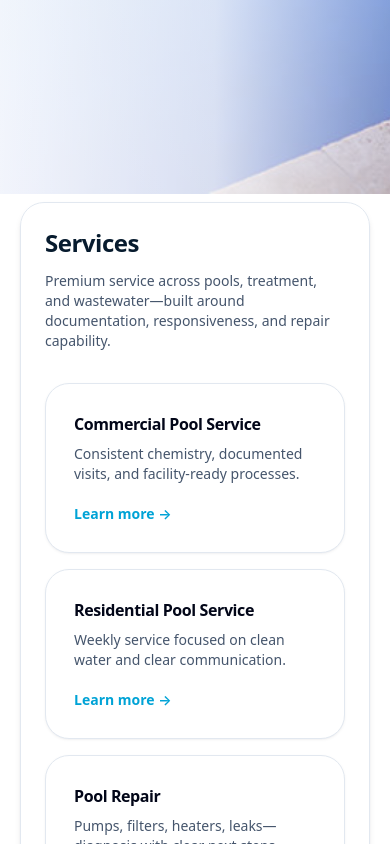
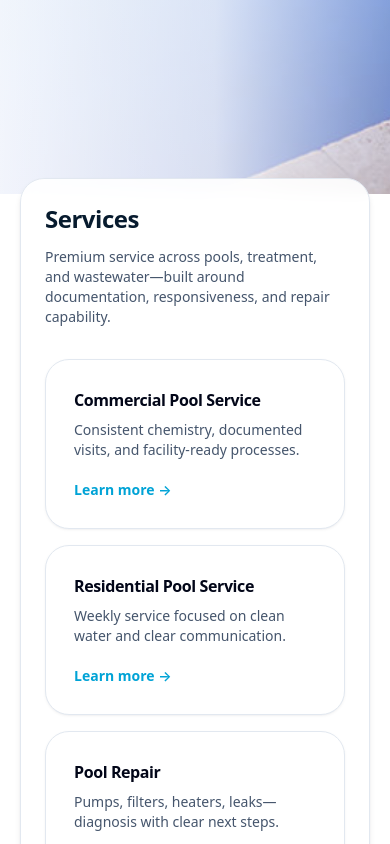
Before and after one commit to alexcarney460-hue/purifiedservices, a Next.js app: page / in a window 390 px wide. Shown: the part 1140-1984 px from the top of the page. Built offline with nearby package versions, Linux system fonts and the light colour scheme; no server answers.

Commit message:
adjust mobile services overlap to subtle

```diff
--- a/src/app/page.tsx
+++ b/src/app/page.tsx
@@ -90,7 +90,7 @@ export default function Home() {
       </Section>
 
       {/* Services */}
-      <Section className="-mt-10 sm:-mt-14">
+      <Section className="-mt-16 sm:-mt-14">
         <Container>
           <div className="rounded-3xl border border-slate-200 bg-white/90 p-6 shadow-md shadow-slate-900/10 backdrop-blur sm:p-8">
             <div className="max-w-2xl">
```
